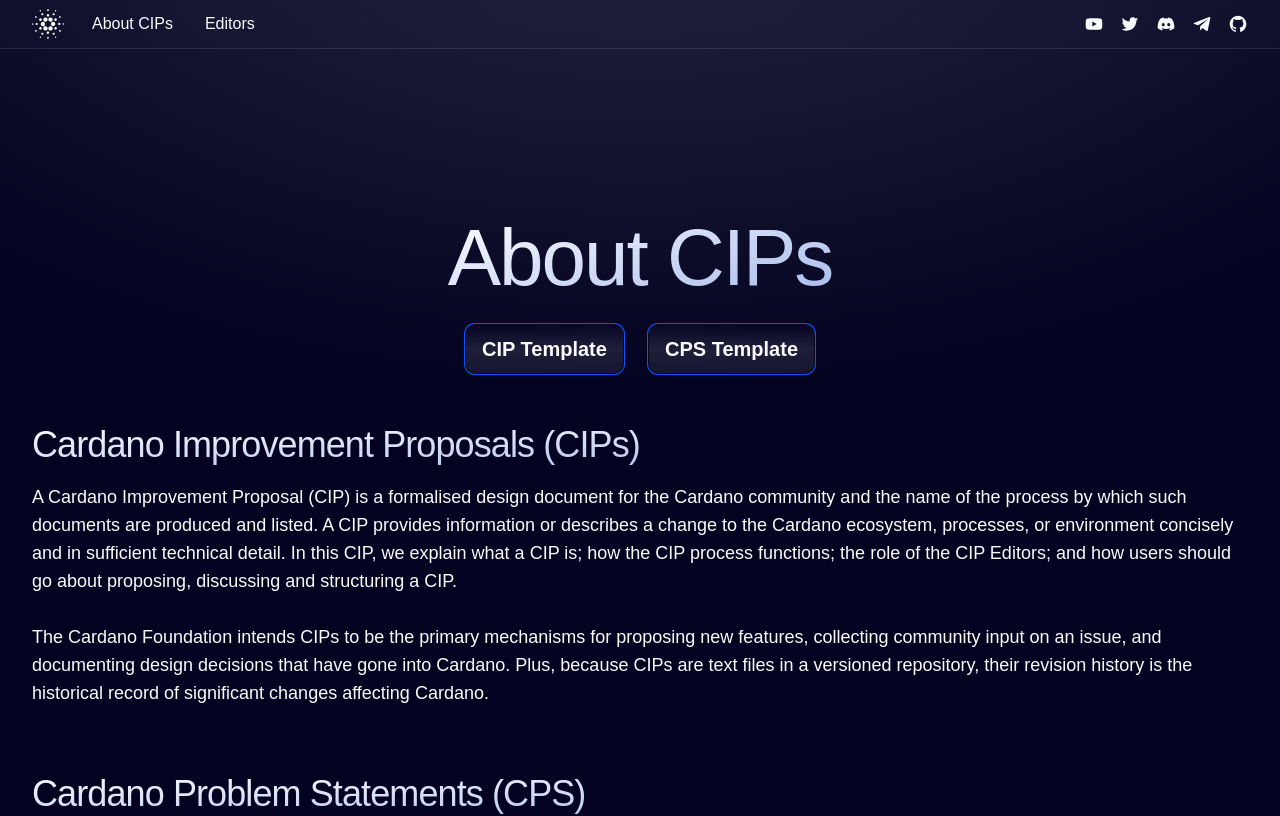
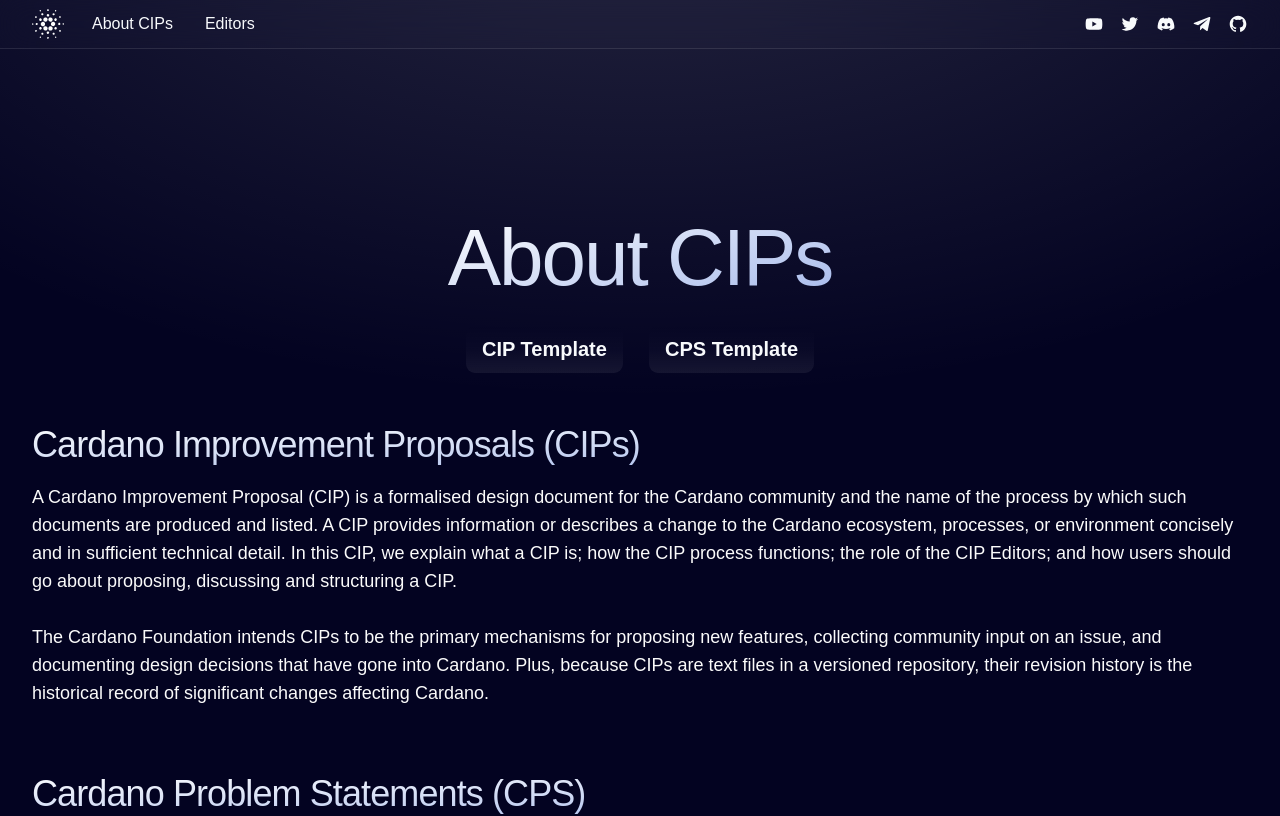
Before and after one commit to cardano-foundation/cf-cip-frontend, a Next.js app: page /about in a window 1280 px wide. Shown: the top 816 px of the page. Built offline with nearby package versions, Linux system fonts and the light colour scheme; a web font is replaced by a local one.

Commit message:
Modify About page colors and borders :))))) 🤡💀

```diff
--- a/app/about/page.js
+++ b/app/about/page.js
@@ -24,12 +24,12 @@
           {/* Template Buttons */}
           <div className="grid grid-cols-1 gap-4 pb-12 sm:grid-cols-2">
             <a href="https://github.com/cardano-foundation/CIPs/blob/master/.github/CIP-TEMPLATE.md" target="_blank">
-              <Button className="justify-center border border-gray-50/10 border-opacity-100 bg-gradient-to-t from-white/[7%] via-white/[10%] to-transparent bg-clip-padding p-8 text-cf-offwhite ring-1">
+              <Button className="justify-center border border-gray-200/10 border-opacity-100 bg-gradient-to-t from-white/[7%] via-white/[2%] to-transparent bg-clip-padding p-8 text-slate-50">
                 CIP Template
               </Button>
               </a>
               <a href="https://github.com/cardano-foundation/CIPs/blob/master/.github/CPS-TEMPLATE.md" target="_blank">
-              <Button className="justify-center border border-gray-50/10 border-opacity-100 bg-gradient-to-t from-white/[7%] via-white/[10%] to-transparent bg-clip-padding p-8 text-cf-offwhite ring-1">
+              <Button className="justify-center border border-gray-200/10 border-opacity-100 bg-gradient-to-t from-white/[7%] via-white/[2%] to-transparent bg-clip-padding p-8 text-slate-50">
                 CPS Template
               </Button>
             </a>
```
Also changed, not shown: 1 other file (tests, documents, lock files or other folders).
